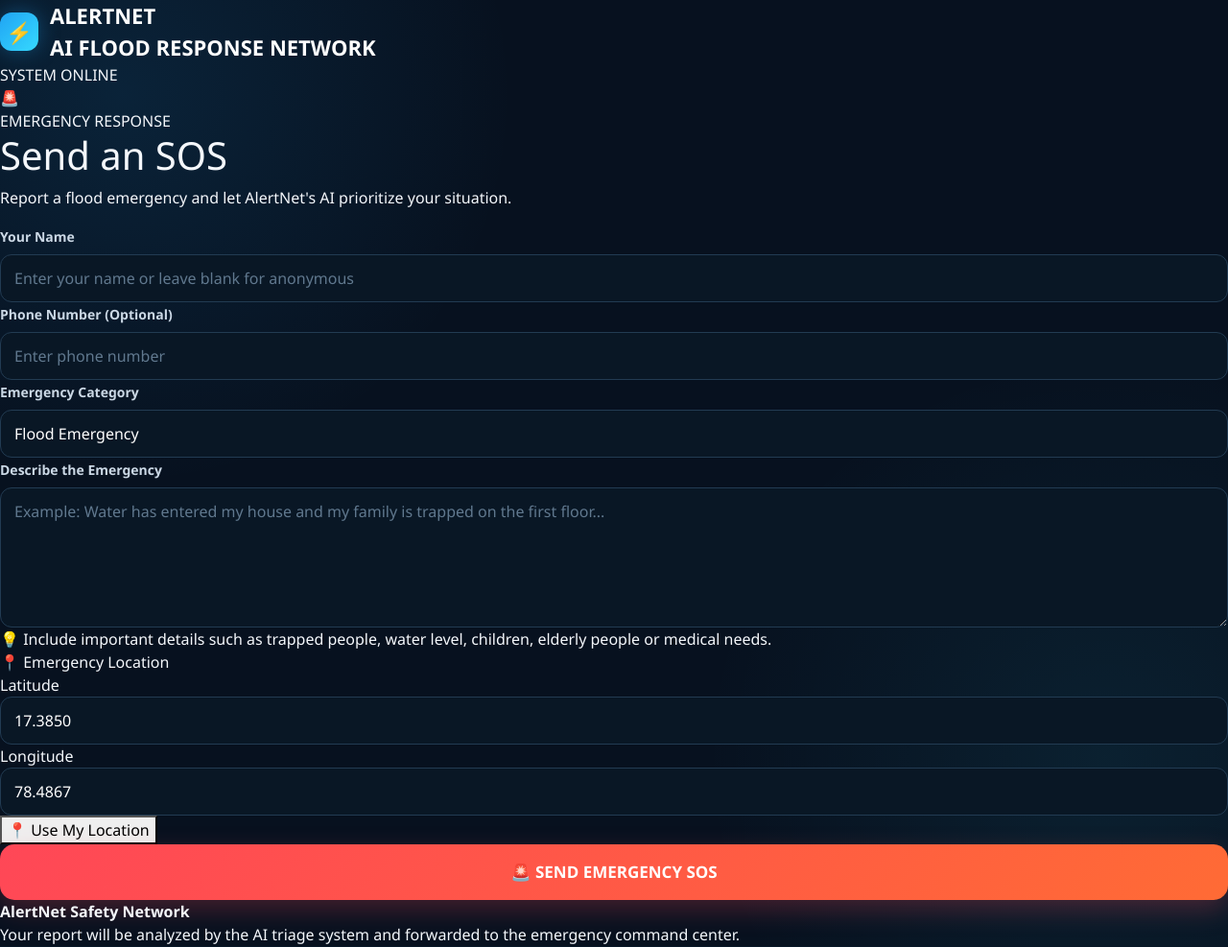
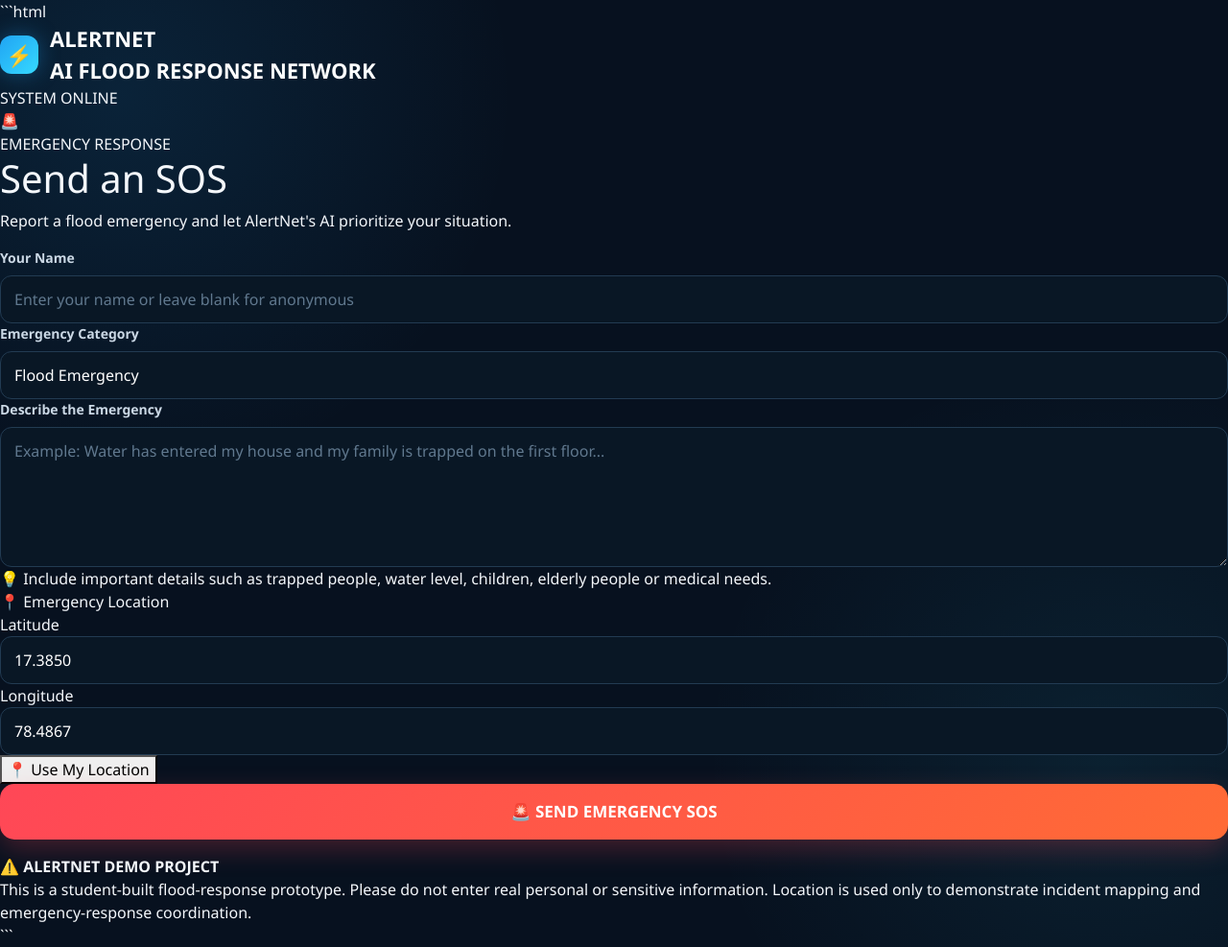
Before and after one commit to gpedarapati-dotcom/AlertNet, a Flask app: page /citizen in a window 1280 px wide. Shown: the whole page at 96% size. Run offline with Flask 3, Linux system fonts and the light colour scheme; parts of the project's set-up code (start-up, migrations or seed data) failed here and were passed over.

Commit message:
Improve citizen SOS demo safety

````diff
--- a/templates/citizen.html
+++ b/templates/citizen.html
@@ -1,3 +1,4 @@
+```html
 <!DOCTYPE html>
 <html lang="en">
 <head>
@@ -15,6 +16,7 @@
     <nav class="topbar">
         <div class="brand">
             <span class="brand-icon">⚡</span>
+
             <div>
                 <div class="brand-name">ALERTNET</div>
                 <div class="brand-subtitle">AI FLOOD RESPONSE NETWORK</div>
@@ -27,24 +29,33 @@
         </div>
     </nav>
 
+
     <main class="citizen-container">
 
         <section class="sos-card">
 
             <div class="sos-header">
+
                 <div class="emergency-icon">🚨</div>
 
                 <div>
                     <div class="section-label">EMERGENCY RESPONSE</div>
+
                     <h1>Send an SOS</h1>
+
                     <p>
                         Report a flood emergency and let AlertNet's AI
                         prioritize your situation.
                     </p>
                 </div>
+
             </div>
 
+
             <form id="sosForm">
+
+
+                <!-- NAME -->
 
                 <div class="form-section">
 
@@ -62,22 +73,8 @@
                 </div>
 
 
-                <div class="form-section">
 
-                    <label class="form-label">
-                        Phone Number
-                        <span class="optional">(Optional)</span>
-                    </label>
-
-                    <input
-                        type="tel"
-                        id="phone"
-                        class="form-control alert-input"
-                        placeholder="Enter phone number"
-                    >
-
-                </div>
-
+                <!-- EMERGENCY CATEGORY -->
 
                 <div class="form-section">
 
@@ -89,14 +86,30 @@
                         id="category"
                         class="form-select alert-input"
                     >
-                        <option value="FLOOD">Flood Emergency</option>
-                        <option value="MEDICAL">Medical Emergency</option>
-                        <option value="TRAPPED">Person Trapped</option>
-                        <option value="EVACUATION">Evacuation Required</option>
+
+                        <option value="FLOOD">
+                            Flood Emergency
+                        </option>
+
+                        <option value="MEDICAL">
+                            Medical Emergency
+                        </option>
+
+                        <option value="TRAPPED">
+                            Person Trapped
+                        </option>
+
+                        <option value="EVACUATION">
+                            Evacuation Required
+                        </option>
+
                     </select>
 
                 </div>
 
+
+
+                <!-- DESCRIPTION -->
 
                 <div class="form-section">
 
@@ -113,12 +126,17 @@
                     ></textarea>
 
                     <div class="input-hint">
+
                         💡 Include important details such as trapped people,
                         water level, children, elderly people or medical needs.
+
                     </div>
 
                 </div>
 
+
+
+                <!-- LOCATION -->
 
                 <div class="location-panel">
 
@@ -126,10 +144,14 @@
                         📍 Emergency Location
                     </div>
 
+
                     <div class="location-grid">
 
                         <div>
-                            <label>Latitude</label>
+
+                            <label>
+                                Latitude
+                            </label>
 
                             <input
                                 type="number"
@@ -139,10 +161,15 @@
                                 value="17.3850"
                                 required
                             >
+
                         </div>
 
+
                         <div>
-                            <label>Longitude</label>
+
+                            <label>
+                                Longitude
+                            </label>
 
                             <input
                                 type="number"
@@ -152,9 +179,11 @@
                                 value="78.4867"
                                 required
                             >
+
                         </div>
 
                     </div>
+
 
                     <button
                         type="button"
@@ -167,25 +196,46 @@
                 </div>
 
 
+
+                <!-- SOS BUTTON -->
+
                 <button
                     type="submit"
                     class="sos-button"
                 >
+
                     <span>🚨</span>
+
                     SEND EMERGENCY SOS
+
                 </button>
 
             </form>
 
 
-            <div id="result" class="result-panel hidden"></div>
+
+            <!-- RESULT -->
+
+            <div
+                id="result"
+                class="result-panel hidden"
+            ></div>
 
 
+
+            <!-- DEMO SAFETY NOTICE -->
+
             <div class="safety-note">
-                <strong>AlertNet Safety Network</strong>
+
+                <strong>⚠️ ALERTNET DEMO PROJECT</strong>
+
                 <br>
-                Your report will be analyzed by the AI triage system
-                and forwarded to the emergency command center.
+
+                This is a student-built flood-response prototype.
+                Please do not enter real personal or sensitive information.
+                Location is used only to demonstrate incident mapping and
+                emergency-response coordination.
+
             </div>
 
         </section>
@@ -193,16 +243,28 @@
     </main>
 
 
+
     <script>
+
+
+        // ==============================
+        // GET USER LOCATION
+        // ==============================
 
         function getLocation() {
 
             if (!navigator.geolocation) {
-                alert("Location services are not supported by this browser.");
+
+                alert(
+                    "Location services are not supported by this browser."
+                );
+
                 return;
             }
 
+
             navigator.geolocation.getCurrentPosition(
+
                 function(position) {
 
                     document.getElementById("latitude").value =
@@ -213,94 +275,180 @@
 
                 },
 
+
                 function() {
-                    alert("Unable to get your location. You can enter it manually.");
+
+                    alert(
+                        "Unable to get your location. You can enter it manually."
+                    );
+
                 }
+
             );
+
         }
 
 
-        document.getElementById("sosForm").addEventListener("submit", async function(event) {
+
+        // ==============================
+        // SUBMIT SOS
+        // ==============================
+
+        document
+            .getElementById("sosForm")
+            .addEventListener("submit", async function(event) {
 
                 event.preventDefault();
 
+
                 const description =
-                document.getElementById("description").value.trim();
+                    document
+                        .getElementById("description")
+                        .value
+                        .trim();
+
 
                 if (!description) {
-                alert("Please describe the emergency.");
+
+                    alert(
+                        "Please describe the emergency."
+                    );
+
                     return;
+
                 }
+
+
 
                 const data = {
 
-                name: document.getElementById("name").value || "Anonymous",
+                    name:
+                        document
+                            .getElementById("name")
+                            .value
+                            .trim()
+                        || "Anonymous",
 
-                phone: document.getElementById("phone").value || "",
 
-                description: description,
+                    description:
+                        description,
 
-                category: document.getElementById("category").value,
 
-                latitude: parseFloat(
-                    document.getElementById("latitude").value
+                    category:
+                        document
+                            .getElementById("category")
+                            .value,
+
+
+                    latitude:
+                        parseFloat(
+                            document
+                                .getElementById("latitude")
+                                .value
                         ),
 
-                longitude: parseFloat(
-                    document.getElementById("longitude").value
+
+                    longitude:
+                        parseFloat(
+                            document
+                                .getElementById("longitude")
+                                .value
                         )
 
                 };
 
 
-            const button = document.querySelector(".sos-button");
+
+                const button =
+                    document.querySelector(".sos-button");
+
 
                 button.disabled = true;
-            button.innerHTML = "⏳ SUBMITTING SOS...";
+
+                button.innerHTML =
+                    "⏳ SUBMITTING SOS...";
+
 
 
                 try {
 
-                const response = await fetch("/api/sos", {
+
+                    const response =
+                        await fetch(
+                            "/api/sos",
+                            {
 
                                 method: "POST",
 
                                 headers: {
-                        "Content-Type": "application/json"
+                                    "Content-Type":
+                                        "application/json"
                                 },
 
-                    body: JSON.stringify(data)
+                                body:
+                                    JSON.stringify(data)
 
-                });
+                            }
+                        );
 
 
-                const result = await response.json();
+
+                    const result =
+                        await response.json();
+
 
 
                     if (result.success) {
 
-                    document.getElementById("result").classList.remove("hidden");
 
-                    document.getElementById("result").innerHTML = `
+                        document
+                            .getElementById("result")
+                            .classList
+                            .remove("hidden");
+
+
+
+                        document
+                            .getElementById("result")
+                            .innerHTML = `
 
                                 <div class="success-title">
                                     ✓ SOS RECEIVED
                                 </div>
 
+
                                 <div class="tracking-box">
+
                                     Tracking ID
-                            <strong>${result.tracking_id}</strong>
+
+                                    <strong>
+                                        ${result.tracking_id}
+                                    </strong>
+
                                 </div>
 
+
                                 <div>
+
                                     AI Severity:
-                            <strong>${result.severity || "PROCESSING"}</strong>
+
+                                    <strong>
+                                        ${result.severity || "PROCESSING"}
+                                    </strong>
+
                                 </div>
 
+
                                 <div>
+
                                     Status:
-                            <strong>${result.status || "RECEIVED"}</strong>
+
+                                    <strong>
+                                        ${result.status || "RECEIVED"}
+                                    </strong>
+
                                 </div>
+
 
                                 <a
                                     href="/tracking?id=${result.tracking_id}"
@@ -311,17 +459,33 @@
 
                             `;
 
-                    document.getElementById("sosForm").reset();
 
-                } else {
 
-                    alert(result.error || "Unable to submit SOS.");
+                        document
+                            .getElementById("sosForm")
+                            .reset();
 
                     }
 
-            } catch (error) {
+
+                    else {
+
+                        alert(
+                            result.error ||
+                            "Unable to submit SOS."
+                        );
+
+                    }
+
+
+                }
+
+
+                catch (error) {
+
 
                     console.error(error);
+
 
                     alert(
                         "Unable to connect to AlertNet. Please check that the server is running."
@@ -330,8 +494,11 @@
                 }
 
 
+
                 button.disabled = false;
-            button.innerHTML = "🚨 SEND EMERGENCY SOS";
+
+                button.innerHTML =
+                    "🚨 SEND EMERGENCY SOS";
 
             });
 
@@ -339,3 +506,4 @@
 
 </body>
 </html>
+```
````
Lines whose indentation alone changed are shown as unchanged.
